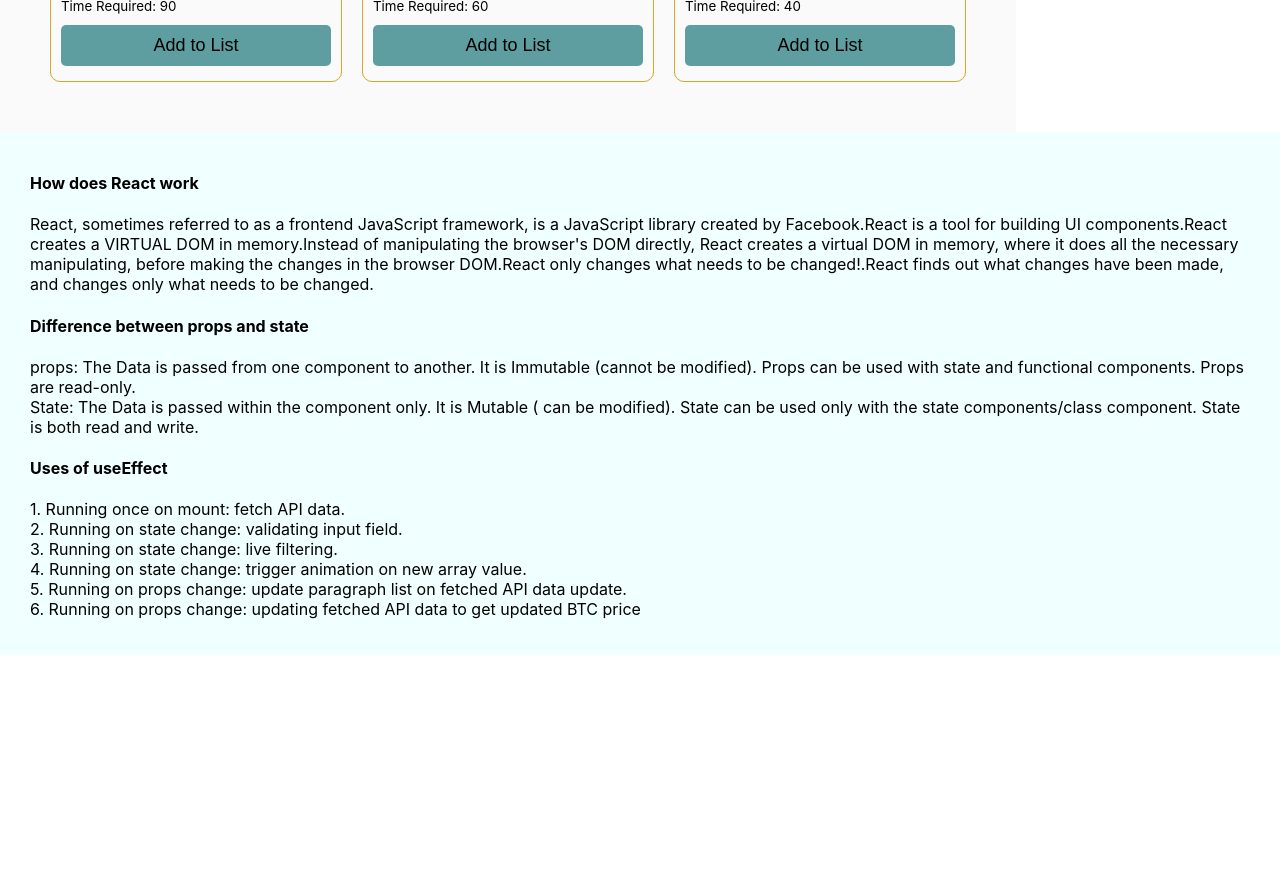
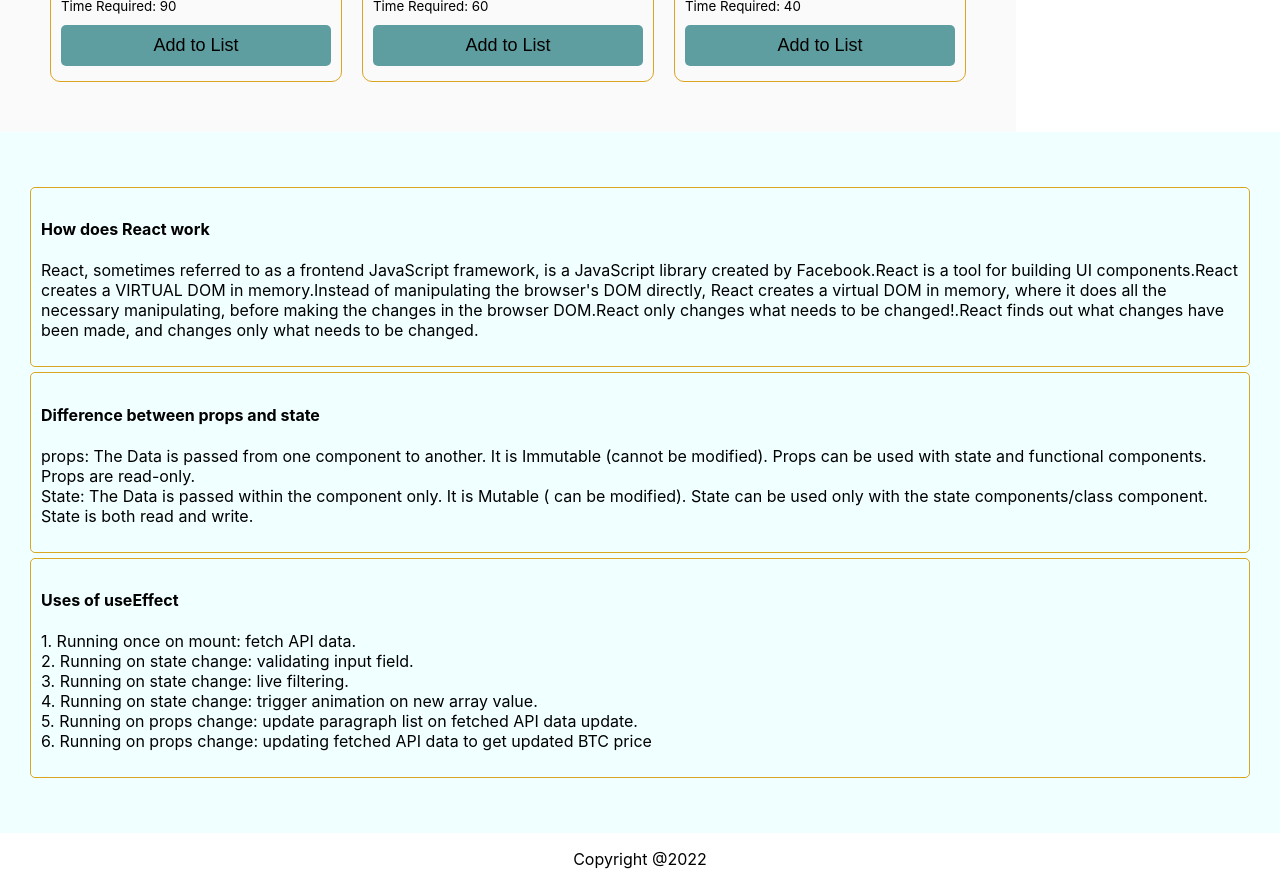
Before and after one commit to arifulislam38/active-football-club, a React (Create React App) app: page / in a window 1280 px wide. Shown: the part 880-1765 px from the top of the page. Before the commit the page ends 1535 px from the top, so only its background shows below. Built offline with nearby package versions, Linux system fonts and the light colour scheme.

Commit message:
toast added

```diff
--- a/package.json
+++ b/package.json
@@ -9,6 +9,7 @@
     "react": "^18.2.0",
     "react-dom": "^18.2.0",
     "react-scripts": "5.0.1",
+    "react-toastify": "^9.0.8",
     "web-vitals": "^2.1.4"
   },
   "scripts": {
--- a/src/App.js
+++ b/src/App.js
@@ -2,12 +2,14 @@ import logo from './logo.svg';
 import './App.css';
 import Body from './Components/Body/Body';
 import Blog from './Components/Blog/Blog';
+import Footer from './Components/Footer/Footer';
 
 function App() {
   return (
     <div>
       <Body></Body>
       <Blog></Blog>
+      <Footer></Footer>
     </div>
   );
 }
--- a/src/Components/Blog/blog.css
+++ b/src/Components/Blog/blog.css
@@ -1,4 +1,12 @@
 .blog{
-    padding: 20px 30px;
+    padding: 50px 30px;
     background-color: azure;
+
+
 }
+.blog div{
+    border: 1px solid goldenrod;
+    border-radius: 5px;
+    margin: 5px 0px;
+    padding: 10px;
+}
--- /dev/null
+++ b/src/Components/Footer/Footer.js
@@ -0,0 +1,12 @@
+import React from 'react';
+import './footer.css';
+
+const Footer = () => {
+    return (
+        <div className='footer'>
+            <p>Copyright @2022</p>
+        </div>
+    );
+};
+
+export default Footer;
--- /dev/null
+++ b/src/Components/Footer/footer.css
@@ -0,0 +1,3 @@
+.footer{
+    text-align: center;
+}
--- a/src/Components/Info/Info.js
+++ b/src/Components/Info/Info.js
@@ -1,6 +1,9 @@
 import React, { useEffect, useState } from 'react';
 import './info.css';
 import logo from '../../logo.svg';
+
+import { ToastContainer, toast } from 'react-toastify';
+import 'react-toastify/dist/ReactToastify.css';
 
 const Info = ({time}) => {
     const [rest, setrest] = useState(0);
@@ -9,12 +12,24 @@ const Info = ({time}) => {
         const restTime = localStorage.getItem('restTime');
         const restParse = JSON.parse(restTime);
         setrest(restParse);
-    },[])
+    },[]);
   const breakTime = (num) =>{
     localStorage.setItem('restTime',JSON.stringify(num));
 
     setrest(num);
-  }
+  };
+
+  const toasty = () =>{
+    toast.success('Succesfully completed', {
+        position: "top-center",
+        autoClose: 5000,
+        hideProgressBar: false,
+        closeOnClick: true,
+        pauseOnHover: true,
+        draggable: true,
+        progress: undefined,
+        });
+  };
     return (
         <div className='info-wrapper'>
             <div className='person-info'>
@@ -57,7 +72,8 @@ const Info = ({time}) => {
                     <h4>{rest} <span>seconds</span></h4>
                 </div>
             </div>
-            <button className='complete-btn'>Activity Completed</button>
+            <button className='complete-btn' onClick={toasty}>Activity Completed</button>
+            <ToastContainer />
         </div>
     );
 };
```
Also changed, not shown: 1 other file (tests, documents, lock files or other folders).
